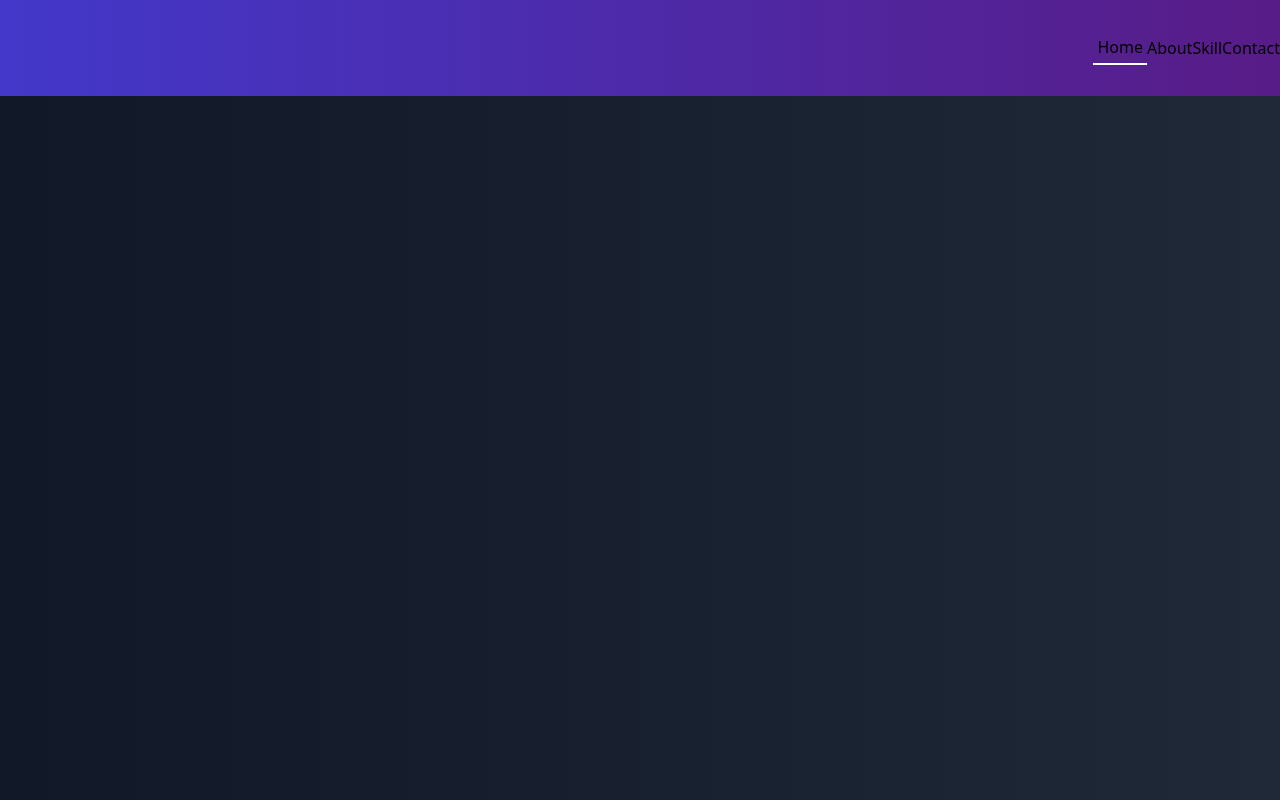
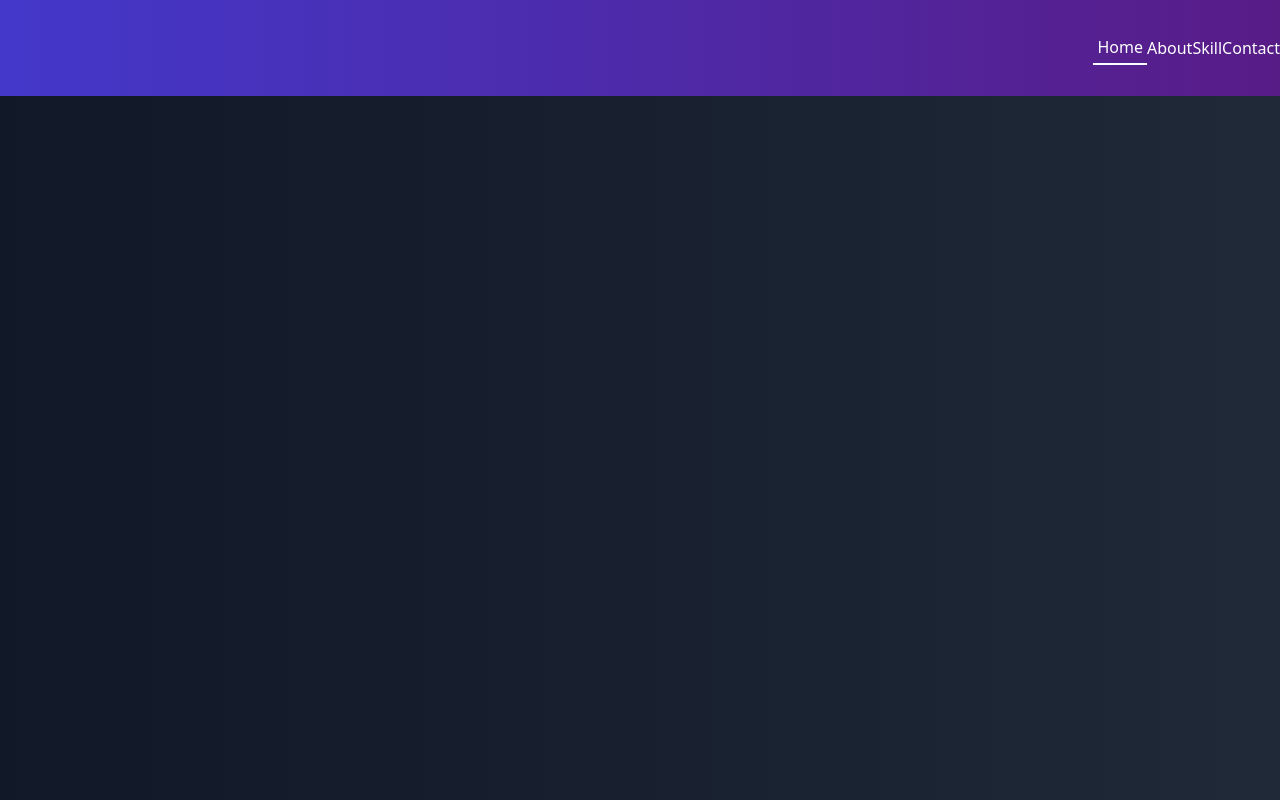
Before and after one commit to pierrick951/PortfolioBP, a React (Vite) app in the folder PortfolioBP/: page / in a window 1280 px wide. Built offline with nearby package versions, Linux system fonts and the light colour scheme.

Commit message:
modification de la couleur des links en blanc

```diff
--- a/PortfolioBP/src/components/Navbar.jsx
+++ b/PortfolioBP/src/components/Navbar.jsx
@@ -6,22 +6,22 @@ export default function Navbar() {
 
    <nav className="bg-gradient-to-r from-indigo-700 to-purple-900 w-full h-24 flex justify-end items-center">
      <NavLink to="/"
-     className={   ({isActive}) => `${isActive && "border-b-2 border-white p-1"}`}
+     className={   ({isActive}) => `${isActive && "border-b-2 border-white p-1"}  text-white`}
      >
       Home
      </NavLink>
      <NavLink to="/about"
-     className={   ({isActive}) => `${isActive && "border-b-2 border-white p-1"}`}
+     className={   ({isActive}) => `${isActive && "border-b-2 border-white p-1"}  text-white`}
      >
       About
      </NavLink>
      <NavLink to="/skill"
-     className={ ({isActive}) => `${isActive && "border-b-2 border-white p-1"}`}
+     className={ ({isActive}) => `${isActive && "border-b-2 border-white p-1"}  text-white`}
      >
     Skill
      </NavLink>
      <NavLink to="/contact"
-     className={   ({isActive}) => `${isActive && "border-b-2 border-white p-1"}`}
+     className={   ({isActive}) => `${isActive && "border-b-2 border-white p-1"} text-white`}
      >
     Contact
      </NavLink>
```
